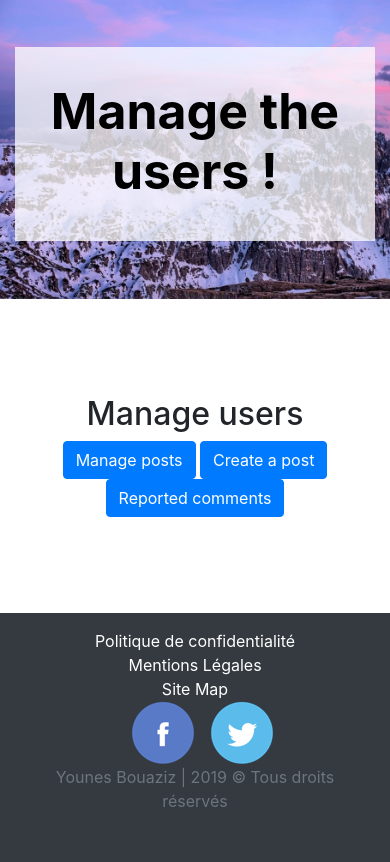
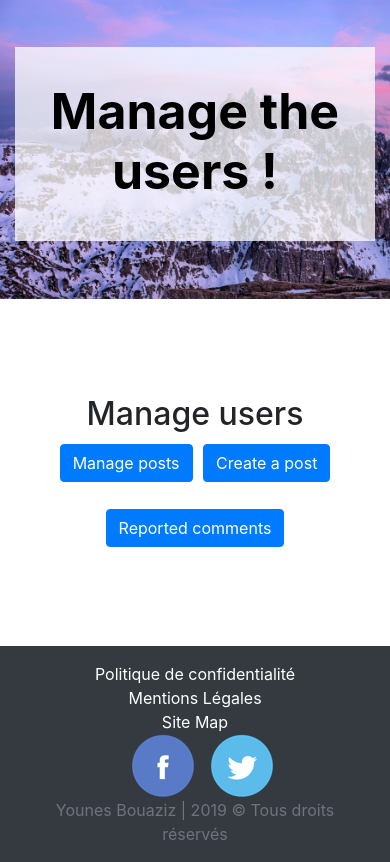
Before and after one commit to yb74/p4-Blog-built-in-php-, a PHP site: template src/view/userslistView.php in a window 390 px wide. Shown: the part 213-1075 px from the top of the page. Before the commit the page ends 1020 px from the top, so only its background shows below. Run offline with PHP 8.4, Linux system fonts and the light colour scheme; the template is opened without the code that fills it, so the values that code supplies are empty; some libraries are stand-ins or nearby versions.

Commit message:
Adjusting CSS and implementing media queries.

```diff
--- a/src/view/manageCommentsView.php
+++ b/src/view/manageCommentsView.php
@@ -10,9 +10,9 @@ $subheadingPage='';
         <div class="row header-dashboard py-5">
             <div class="col-md-12 text-center">
                 <h2>Manage Comments</h2>
-                <a href="/admin" class="btn btn-primary">Manage posts</a>
-                <a href="/createPost" class="btn btn-primary">Create a post</a>
-                <a href="/manageUsers" class="btn btn-primary">Manage users</a>
+                <a href="/admin" class="btn btn-primary btn-dashboard">Manage posts</a>
+                <a href="/createPost" class="btn btn-primary btn-dashboard">Create a post</a>
+                <a href="/manageUsers" class="btn btn-primary btn-dashboard">Manage users</a>
             </div>
         </div>
 
--- a/src/view/userslistView.php
+++ b/src/view/userslistView.php
@@ -10,9 +10,9 @@ $subheadingPage='';
         <div class="row header-dashboard py-5">
             <div class="col-md-12 text-center">
                 <h2>Manage users</h2>
-                <a href="/admin" class="btn btn-primary">Manage posts</a>
-                <a href="/createPost" class="btn btn-primary">Create a post</a>
-                <a href="/manageComments" class="btn btn-primary">Reported comments</a>
+                <a href="/admin" class="btn btn-primary btn-dashboard">Manage posts</a>
+                <a href="/createPost" class="btn btn-primary btn-dashboard">Create a post</a>
+                <a href="/manageComments" class="btn btn-primary btn-dashboard">Reported comments</a>
             </div>
         </div>
 
```
